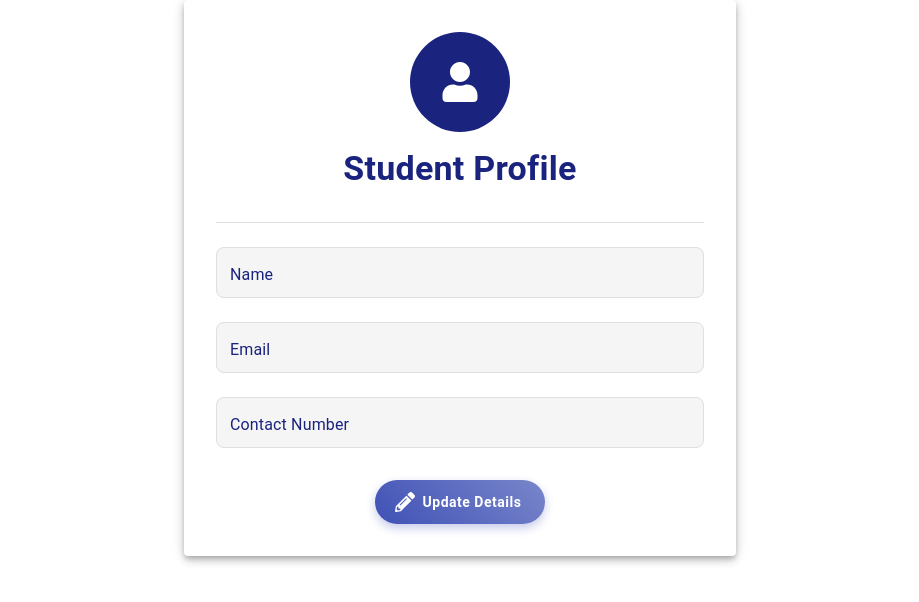
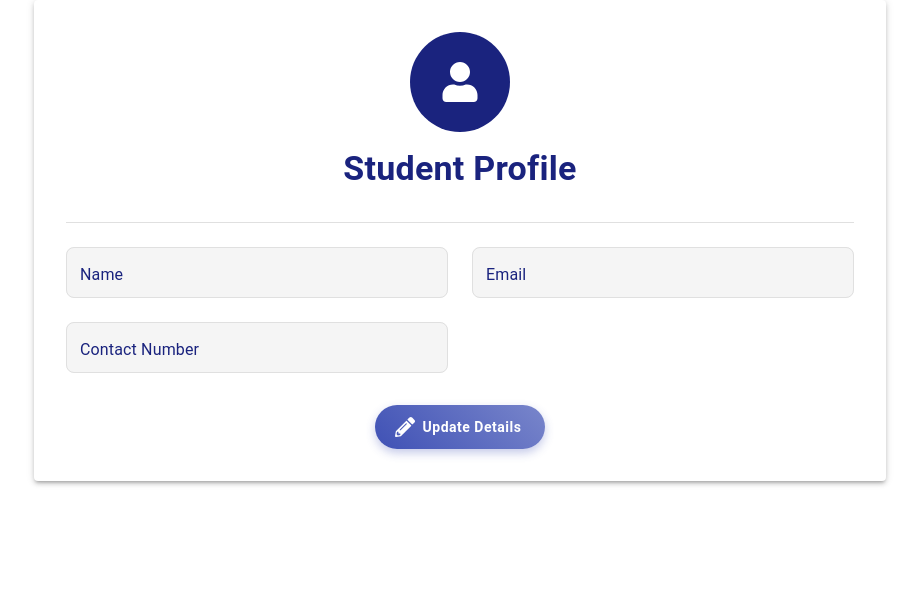
Before and after one commit to imdulaj/TutorLink, a React (Vite) app in the folder Tutorlink/: page /UpdateUser in a window 1280 px wide. Shown: the top 602 px of the page, without its empty margins (180-1099 px from the left). Built offline with nearby package versions, Linux system fonts and the light colour scheme; no server answers.

Commit message:
Revert "final doc with image and report"
This reverts commit 3b61d55463fec31133b05f6777a1f57102cee251.

```diff
--- a/Tutorlink/src/pages/auth/Profile.jsx
+++ b/Tutorlink/src/pages/auth/Profile.jsx
@@ -183,7 +183,7 @@ export function Profile() {
 
       doc.setFontSize(10);
       doc.setTextColor(100);
-      doc.text("Generated by Tutorlink", 105, 280, null, null, "center");
+      doc.text("Generated by Our Platform", 105, 280, null, null, "center");
 
       doc.save("Student_Profile_Report.pdf");
     }
--- a/Tutorlink/src/pages/auth/UpdateUser.css
+++ b/Tutorlink/src/pages/auth/UpdateUser.css
@@ -1,29 +1,19 @@
-/* Wrapper centers everything vertically and horizontally */
-.update-wrapper {
-  min-height: 100vh;
-  display: flex;
-  justify-content: center;
-  align-items: center;
-  background: linear-gradient(135deg, #1a237e, #3949ab);
-  padding: 20px;
-  margin-top: 30px;
-}
+.update-container {
+    padding: 40px 20px;
+    margin-top: 64px;
+    background-color: #1a237e;
 
-.update-container {
-  width: 100%;
   }
 
   .profile-paper {
-  padding: 40px;
-  border-radius: 16px;
-  background-color: #ffffff;
-  box-shadow: 0 8px 30px rgba(0, 0, 0, 0.2);
+    padding: 32px;
   }
 
   .profile-header {
     display: flex;
     flex-direction: column;
     align-items: center;
+    text-align: center;
     margin-bottom: 24px;
   }
 
@@ -35,6 +25,7 @@
   }
 
   .profile-name {
+    margin-bottom: 8px !important;
     color: #1a237e;
     font-weight: 600 !important;
   }
@@ -70,22 +61,35 @@
 
   .profile-actions {
     display: flex;
+    gap: 16px;
     justify-content: center;
     margin-top: 32px;
   }
 
   .update-button {
     background-color: #1a237e !important;
-  padding: 12px 32px !important;
-  font-weight: 600;
-  letter-spacing: 1px;
+    padding: 10px 24px !important;
   }
 
   .update-button:hover {
     background-color: #0d47a1 !important;
   }
 
+  .delete-button {
+    border-color: #d32f2f !important;
+    color: #d32f2f !important;
+    padding: 10px 24px !important;
+  }
+
+  .delete-button:hover {
+    background-color: #ffebee !important;
+  }
+
   @media (max-width: 600px) {
+    .profile-container {
+      padding: 20px 16px;
+    }
+
     .profile-paper {
       padding: 24px 16px;
     }
@@ -94,7 +98,8 @@
       flex-direction: column;
     }
 
-  .update-button {
+    .update-button,
+    .delete-button {
       width: 100%;
     }
   }
--- a/Tutorlink/src/pages/auth/UpdateUser.jsx
+++ b/Tutorlink/src/pages/auth/UpdateUser.jsx
@@ -12,7 +12,7 @@ import {
 import { FaUser, FaPencilAlt } from 'react-icons/fa';
 import { useState, useEffect } from 'react';
 import axios from 'axios';
-import { useNavigate } from 'react-router-dom';
+import { useNavigate } from 'react-router-dom'; // Import useNavigate
 
 export function UpdateUser() {
     const [user, setUser] = useState({
@@ -21,16 +21,17 @@ export function UpdateUser() {
         contactNumber: ""
     });
 
-    const navigate = useNavigate();
+    const navigate = useNavigate(); // Initialize navigate
 
+    // Fetch user profile data when the component loads
     useEffect(() => {
         const fetchProfile = async () => {
             try {
-                const token = localStorage.getItem("token");
+                const token = localStorage.getItem("token"); // Ensure token is stored
                 const response = await axios.get("http://localhost:3000/api/profile", {
                     headers: { Authorization: `Bearer ${token}` }
                 });
-                setUser(response.data);
+                setUser(response.data); // Update state with user data
             } catch (error) {
                 console.error("Fetch profile error:", error);
                 alert("Failed to load profile.");
@@ -39,10 +40,12 @@ export function UpdateUser() {
         fetchProfile();
     }, []);
 
+    // Handle input changes
     const handleChange = (e) => {
         setUser({ ...user, [e.target.name]: e.target.value });
     };
 
+    // Handle profile update
     const handleUpdateProfile = async () => {
         try {
             const token = localStorage.getItem("token");
@@ -52,7 +55,9 @@ export function UpdateUser() {
 
             console.log("Profile updated:", response.data);
             alert("Profile updated successfully!");
-            navigate("/profile");
+
+            // After successful update, navigate to profile page
+            navigate("/profile"); // Redirect to profile page
         } catch (error) {
             console.error("Update profile error:", error);
             alert(error.response?.data?.message || "Failed to update profile.");
@@ -60,9 +65,8 @@ export function UpdateUser() {
     };
 
     return (
-        <Box className="update-wrapper">
-            <Container component="main" maxWidth="sm" className="update-container">
-                <Paper elevation={5} className="profile-paper">
+        <Container component="main" maxWidth="md" className="update-container">
+            <Paper elevation={3} className="profile-paper">
                 <Box className="profile-header">
                     <Avatar className="profile-avatar">
                         <FaUser size={40} />
@@ -75,7 +79,7 @@ export function UpdateUser() {
                 <Divider className="profile-divider" />
 
                 <Grid container spacing={3} className="profile-form">
-                        <Grid item xs={12}>
+                    <Grid item xs={12} md={6}>
                         <TextField
                             fullWidth
                             label="Name"
@@ -85,7 +89,7 @@ export function UpdateUser() {
                             className="profile-input"
                         />
                     </Grid>
-                        <Grid item xs={12}>
+                    <Grid item xs={12} md={6}>
                         <TextField
                             fullWidth
                             label="Email"
@@ -95,7 +99,7 @@ export function UpdateUser() {
                             className="profile-input"
                         />
                     </Grid>
-                        <Grid item xs={12}>
+                    <Grid item xs={12} md={6}>
                         <TextField
                             fullWidth
                             label="Contact Number"
@@ -120,6 +124,5 @@ export function UpdateUser() {
                 </Box>
             </Paper>
         </Container>
-        </Box>
     );
 }
```
Also changed, not shown: 2 other files (tests, documents, lock files or other folders). Lines whose indentation alone changed are shown as unchanged.
